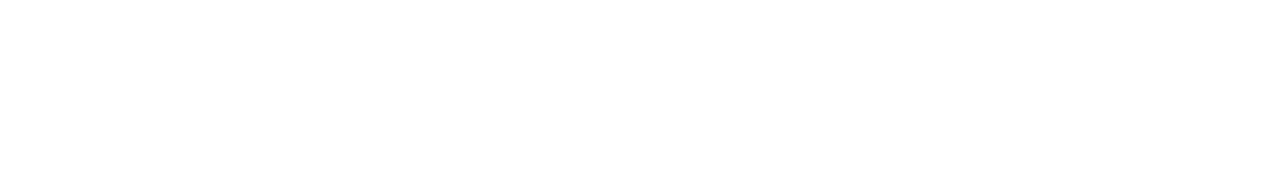
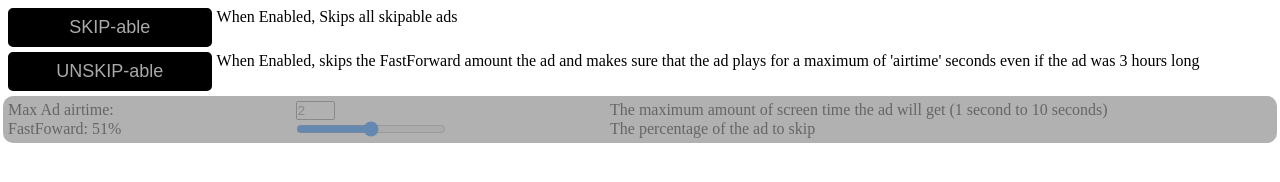
Before and after one commit to RockerBot/Extensions, a browser extension: page skipAlong/option/skipAlong.html in a window 1280 px wide. Drawn offline with Linux system fonts and the light colour scheme.

Commit message:
Added option page

```diff
--- /dev/null
+++ b/skipAlong/option/skipAlong.css
@@ -0,0 +1,77 @@
+#popup-content{
+    display: grid;
+    gap: 5px;
+    height: max-content;
+}
+#container{
+    display: grid;
+    margin-top: 10px;
+    position: relative;
+}
+
+label{
+    margin-right: 10px;
+}
+input {
+    margin: 0%;
+    padding: 0%;
+}
+input[type="number"]{
+    width: 35px;
+}
+input[type="range"]{
+    width: 150px;
+}
+
+button{
+    position: relative;
+    min-width: fit-content;
+    flex: 1;
+
+    padding: 7px;
+    padding-left: 10px;
+    padding-right: 10px;
+
+    font-size: large;
+    margin: 0px;
+    background-color: #ff0000;
+
+    border: 2px solid black;
+    border-radius:5px;
+
+    cursor: pointer;
+    overflow: hidden;
+}
+button.disabled{
+    background-color: #000000;
+    color: #aaaaaa;
+}
+
+button:hover{
+    color: #333333;
+}
+button.disabled:hover{
+    color: #ff0000;
+}
+
+.r1{ grid-row: 1; }
+.r2{ grid-row: 2; }
+.c1{ grid-column: 1; }
+.c2{ grid-column: 2; }
+.c3{ grid-column: 3; }
+
+.hide .shade{
+    opacity: 0.7;
+    display: block;
+}
+.shade{
+    position: absolute;
+    width: calc(100% + 10px);
+    height: calc(100% + 10px);
+    opacity: 0;
+    display: none;
+    background-color: #919191;
+    left: -5px;
+    top: -5px;
+    border-radius: 10px;
+}
--- a/skipAlong/option/skipAlong.html
+++ b/skipAlong/option/skipAlong.html
@@ -2,11 +2,35 @@
 <html lang="en">
 <head>
     <meta charset="UTF-8">
-    <title>SkipAlong-options</title>
+    <link rel="stylesheet" href="skipAlong.css" />
 </head>
 <body>
-    <div>
+    <div id="popup-content">
+        <button id="skip" class="c1 r1 Clickable ">
+            SKIP-able
+        </button>
+        <div class="c2 r1">When Enabled, Skips all skipable ads</div>
+        <button id="unskip" class="c1 r2 Clickable ">
+            UNSKIP-able
+        </button>
+        <div class="c2 r2">When Enabled, skips the FastForward amount the ad and makes sure that the ad plays for a maximum of 'airtime' seconds even if the ad was 3 hours long</div>
+    </div>
 
+    <div id="container" class="hide">
+        <label for="airTime" class="r1 c1"> Max Ad airtime: </label>
+        <input type="number"
+            id="airTime" name="airTime" class="r1 c2"
+            min="1" max="10" placeholder="2">
+        <div class="c3 r1">The maximum amount of screen time the ad will get (1 second to 10 seconds)</div>
+        <label for="jump" class="r2 c1" id="jmpLbl"> FastFoward: </label>
+        <input type="range"
+            id="jump" name="jump" class="r2 c2"
+            min="1" max="100" value="50">
+        <div class="c3 r2">The percentage of the ad to skip</div>
+
+        <div class="shade"></div>
     </div>
+
+    <script src="../popup/popup.js"> </script>
 </body>
 </html>
```
